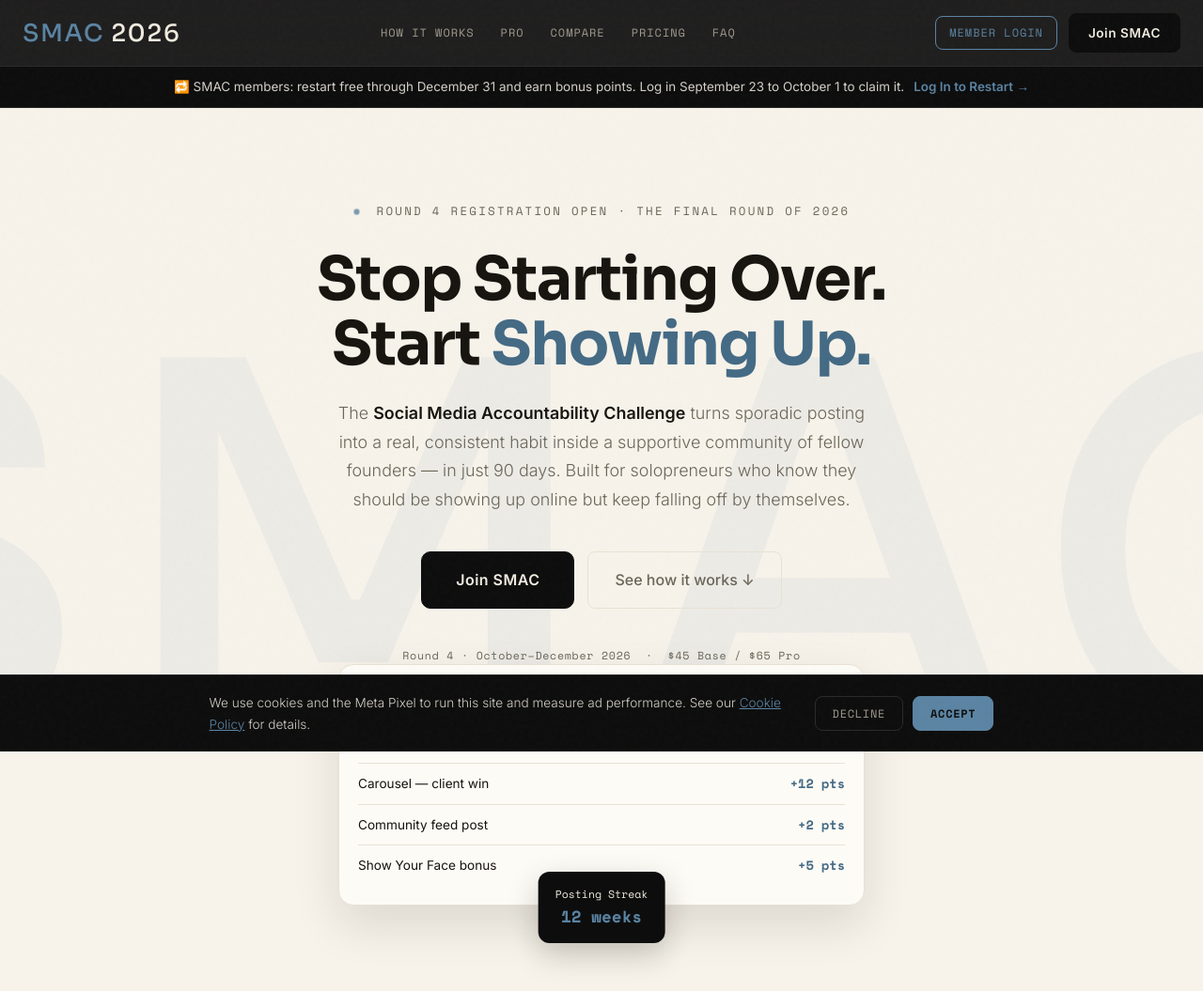
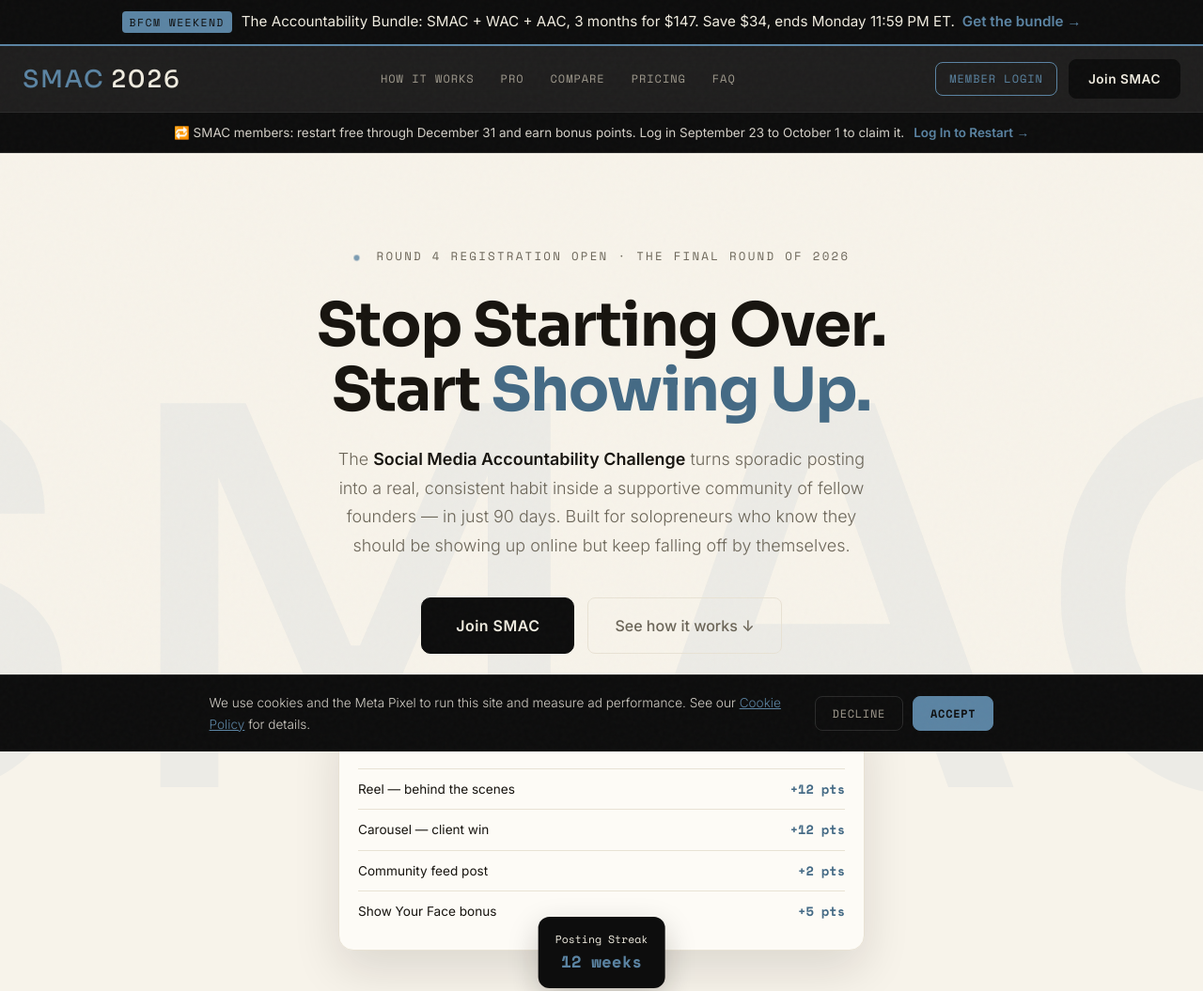
Before and after one commit to templetonimage/smac, a plain HTML site: page index.html in a window 1280 px wide. Shown: the top 1055 px of the page at 94% size. Drawn offline with nearby package versions, Linux system fonts and the light colour scheme.

Commit message:
Add BFCM Accountability Bundle banner (auto-hides after Nov 30, 11:59 PM ET)
Co-Authored-By: Claude Opus 5.5 <noreply@anthropic.com>
Claude-Session: https://claude.ai/code/session_01Dx4YVVRdMTKB3hPNn9DV43

```diff
--- a/index.html
+++ b/index.html
@@ -467,6 +467,17 @@ function loadMetaPixel() {
 <!-- End Meta Pixel Code -->
 </head>
 <body>
+<!-- BFCM 2026 Accountability Bundle banner. Auto-hides after Mon Nov 30, 11:59 PM ET. Safe to delete after. -->
+<style>
+#bfcm-bundle-bar{display:none;background:#0d0d0d;border-bottom:2px solid #5B84A3;padding:12px 20px;text-align:center;font-family:'Inter',sans-serif;font-size:.95rem;line-height:1.5;color:#f0ece0;}
+#bfcm-bundle-bar .bb-tag{font-family:'Space Mono',monospace;font-size:.72rem;letter-spacing:.12em;text-transform:uppercase;color:#0d0d0d;background:#5B84A3;padding:3px 8px;border-radius:4px;margin-right:10px;white-space:nowrap;}
+#bfcm-bundle-bar a{color:#5B84A3;font-weight:600;text-decoration:none;white-space:nowrap;margin-left:8px;}
+#bfcm-bundle-bar a:hover{text-decoration:underline;}
+#bfcm-bundle-bar .bb-dots i{display:inline-block;width:8px;height:8px;border-radius:50%;margin:0 2px;vertical-align:middle;}
+</style>
+<div id="bfcm-bundle-bar"><span class="bb-tag">BFCM Weekend</span>The Accountability Bundle: SMAC + WAC + AAC, 3 months for $147. Save $34, ends Monday 11:59 PM ET.<a href="https://buy.stripe.com/fZu4gzdq30sD99Q1OFbo40t">Get the bundle &rarr;</a></div>
+<script>(function(){if(new Date()<new Date('2026-12-01T04:59:00Z')){var b=document.getElementById('bfcm-bundle-bar');if(b)b.style.display='block';}})();</script>
+
 
 <!-- NAV -->
 <nav>
```
